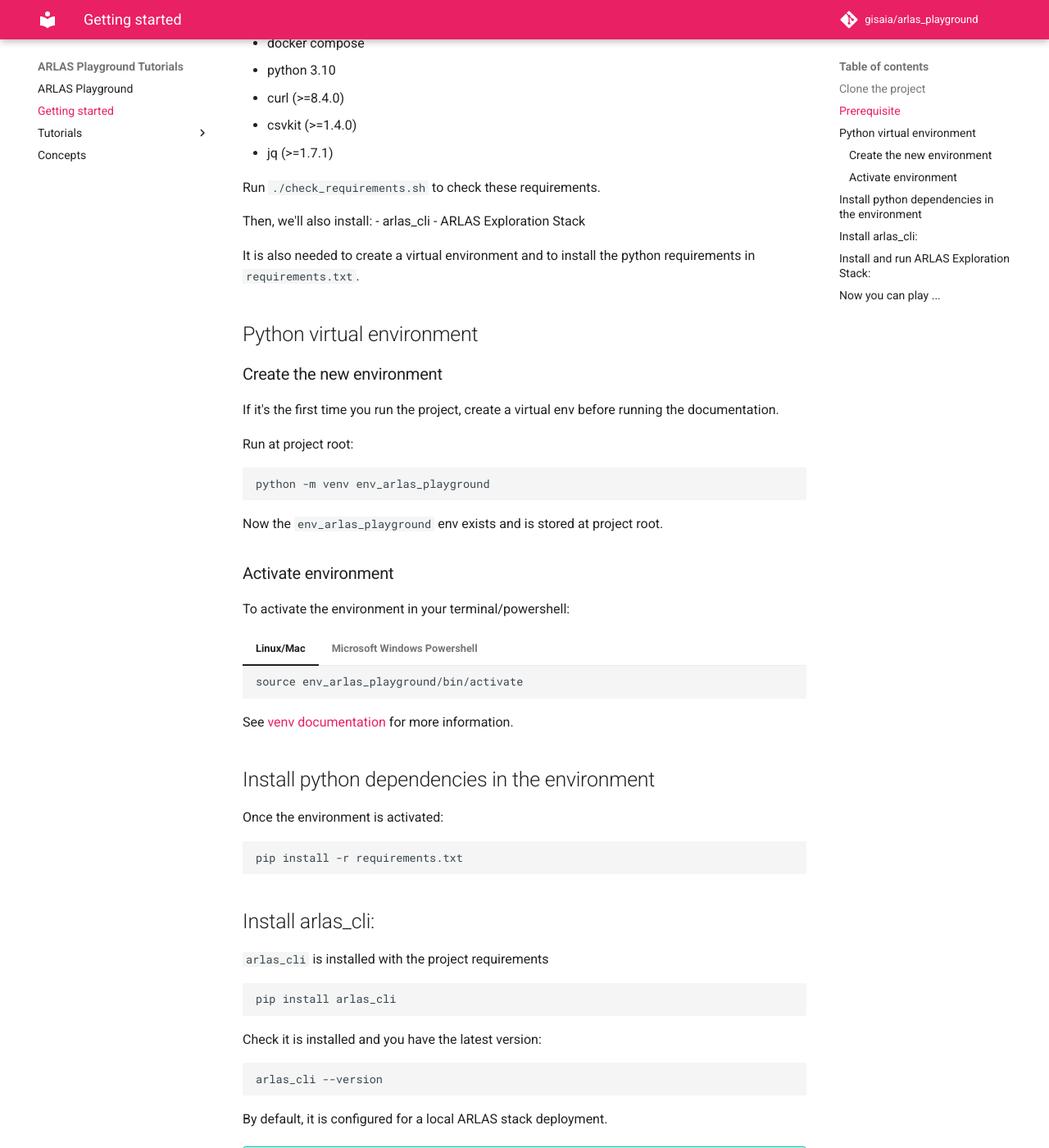
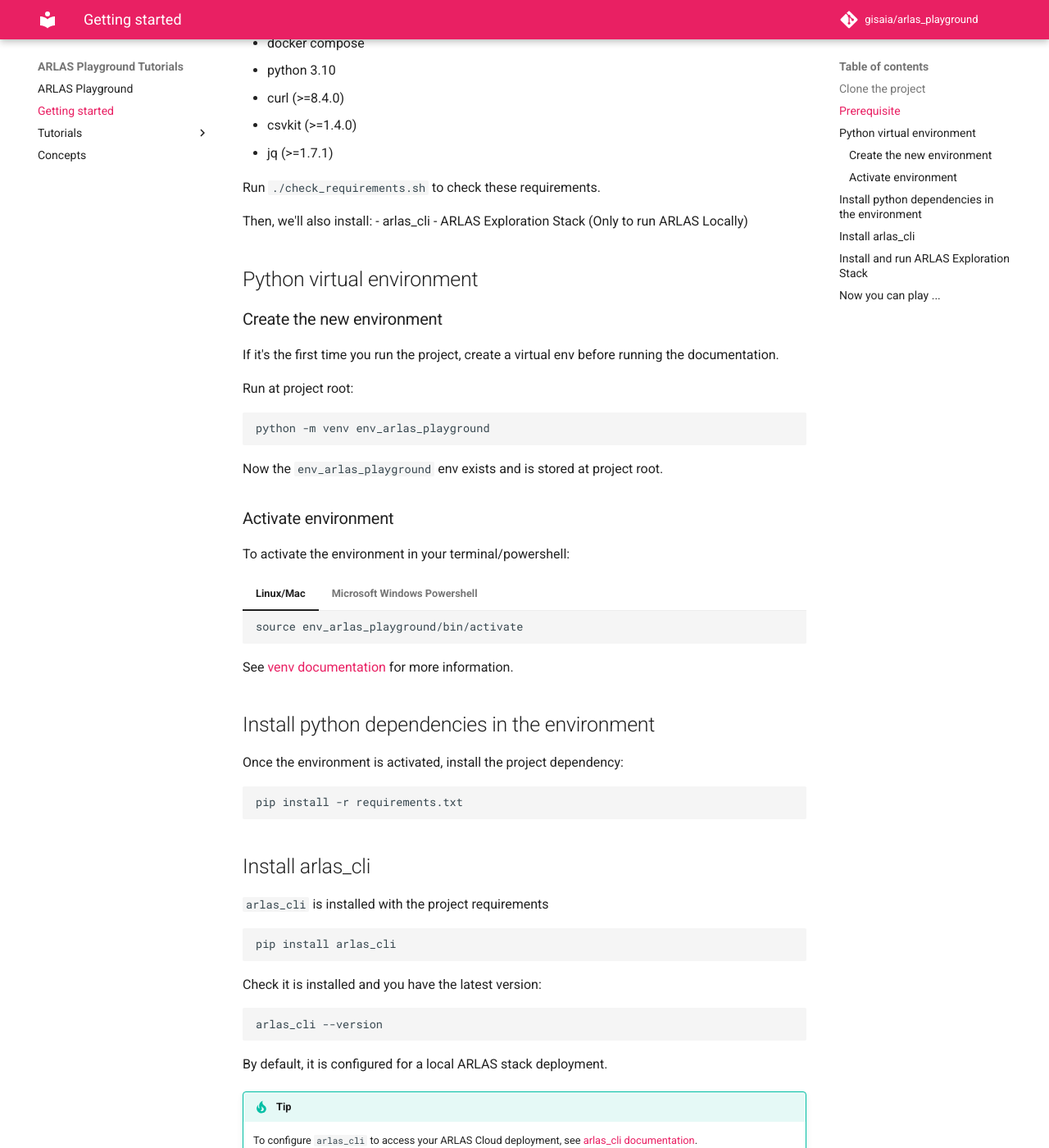
Before and after one commit to gisaia/arlas_playground, an MkDocs documentation site: the page built from docs/docs/get_started.md, in a window 1280 px wide and 1400 px high, scrolled down 533 px. Shown: the whole window at 82% size. Built offline with MkDocs 1.6.1 and Material for MkDocs 9.7.7, drawn with Linux system fonts in a browser that asks for light colours; comment, search, counter and statistics services are not loaded; some of the changed text lies outside the part shown.

Commit message:
Add warning for ARLAS CLoud users

````diff
--- a/docs/docs/get_started.md
+++ b/docs/docs/get_started.md
@@ -27,9 +27,8 @@
 
 Then, we'll also install:
 - arlas_cli
-- ARLAS Exploration Stack
+- ARLAS Exploration Stack (Only to run ARLAS Locally)
 
-It is also needed to create a virtual environment and to install the python requirements in `requirements.txt`.
 
 ## Python virtual environment
 
@@ -72,13 +71,13 @@
 
 ## Install python dependencies in the environment
 
-Once the environment is activated:
+Once the environment is activated, install the project dependency:
 
 ```
 pip install -r requirements.txt
 ```
 
-## Install arlas_cli:
+## Install arlas_cli
 
 `arlas_cli` is installed with the project requirements
 
@@ -97,11 +96,14 @@
 !!! tip
     To configure `arlas_cli` to access your ARLAS Cloud deployment, see [arlas_cli documentation](https://gisaia.github.io/arlas_cli/configuration/#arlas-cloud-configuration).
 
-    ⚠️ If this link is configured, the `--config` option in `arlas_cli` commands must not be specified.
+    ⚠️ If this link is configured, the `--config` option in all tutorials `arlas_cli` commands must not be specified.
 
 Check [here](https://pypi.org/project/arlas-cli/#history) the available version and here the [full documentation](https://gisaia.github.io/arlas_cli/).
 
-## Install and run ARLAS Exploration Stack:
+## Install and run ARLAS Exploration Stack
+
+!!! warning
+    You don't need to install and ARLAS Exploration Stack if you are using ARLAS Cloud.
 
 To run the simplest ARLAS stack and elasticsearch on the local machine, clone the [ARLAS Stack Exploration](https://github.com/gisaia/ARLAS-Exploration-stack) project and run the stack:
 
````
